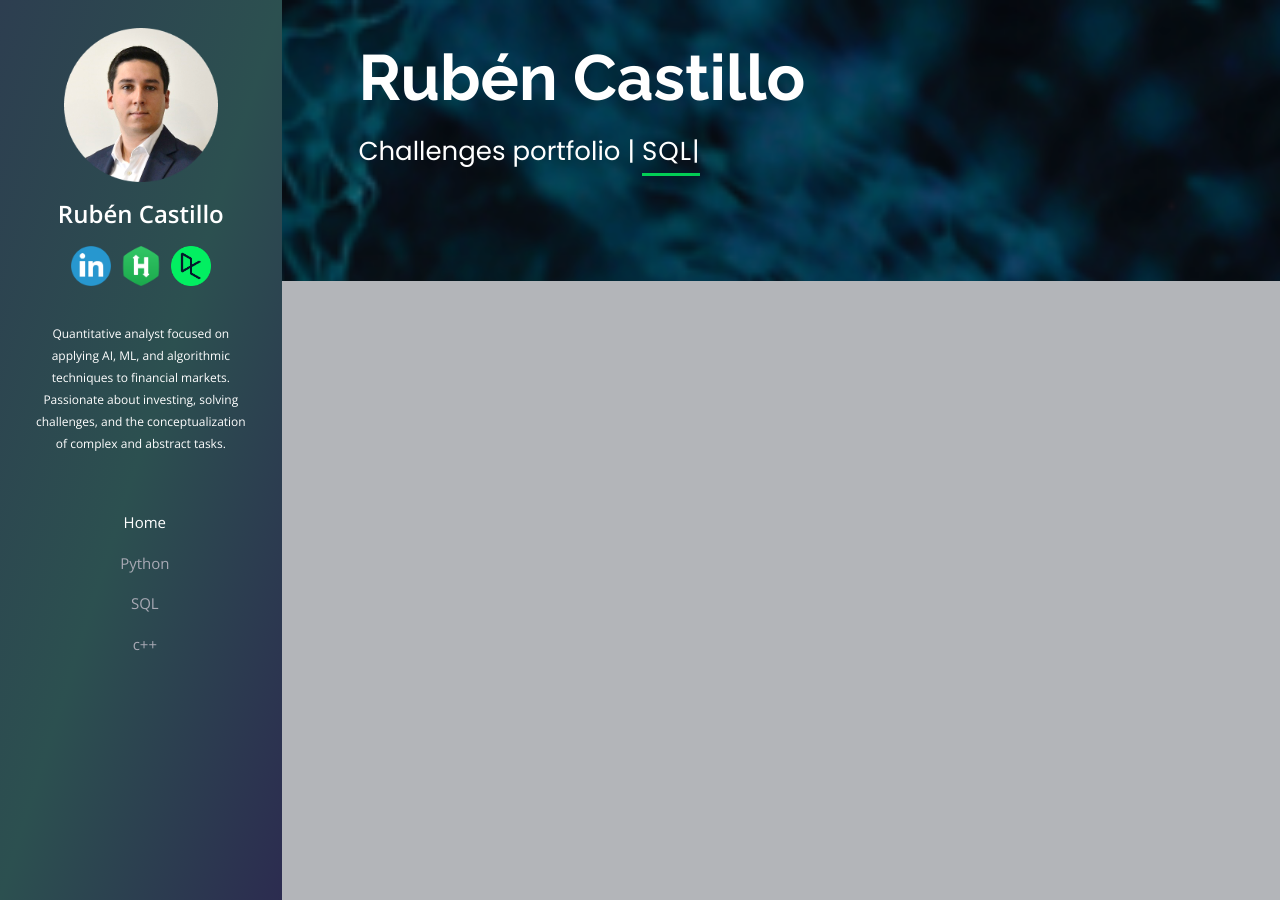
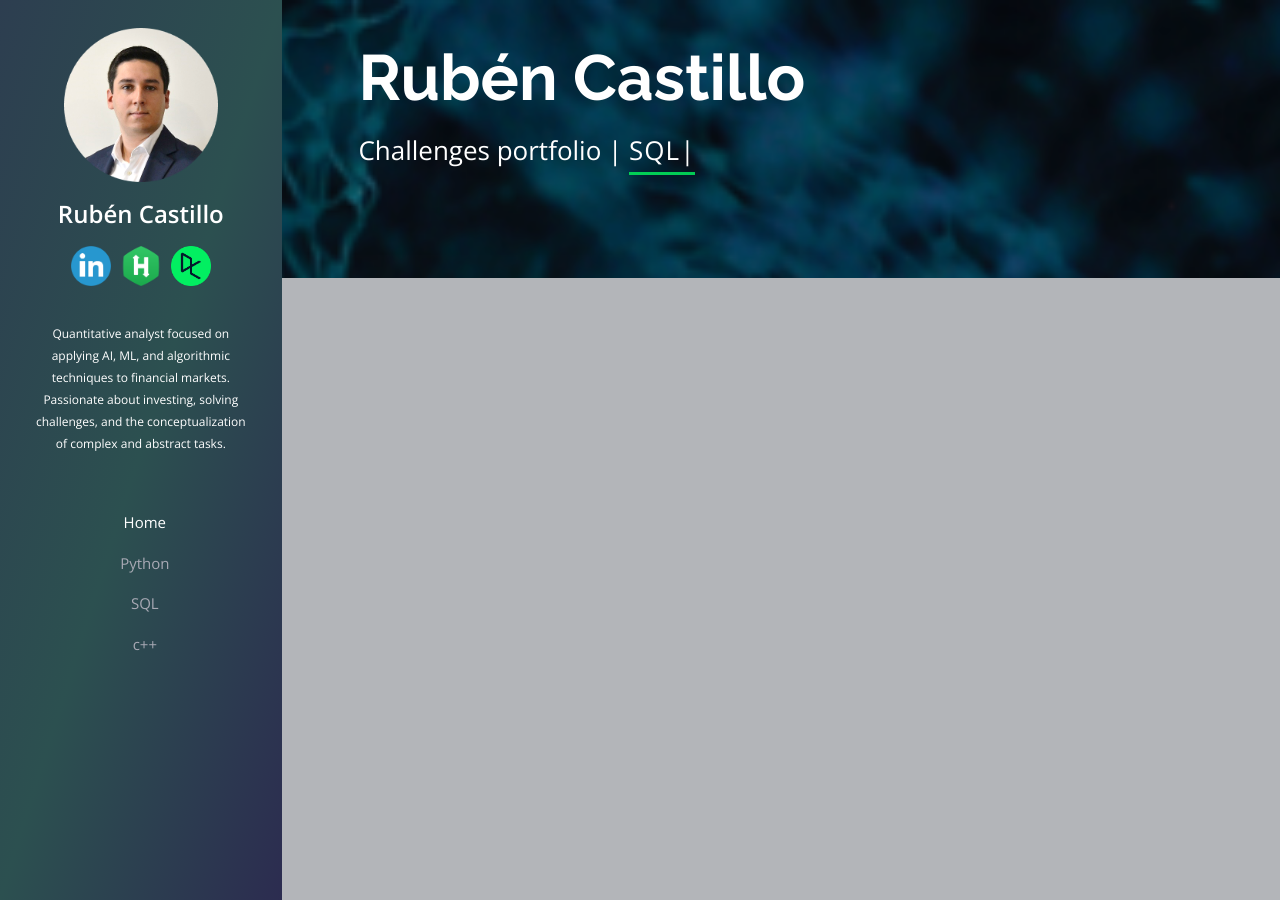
Before and after one commit to rbcastillo/rbcastillo.github.io, a Jekyll site: the page index.html, which Jekyll copies as it is, in a window 1280 px wide. Built offline with Jekyll 4.4.1, drawn with Linux system fonts in a browser that asks for light colours.

Commit message:
Update style.css
Improved mobile resposiveness

```diff
--- a/assets/css/style.css
+++ b/assets/css/style.css
@@ -245,7 +245,7 @@
   margin-bottom: 50px;
   padding-left: 10%;
   font-size: 26px;
-  font-family: "Poppins", sans-serif;
+  font-family: "Open Sans", sans-serif;
 }
 
 #hero p span {
@@ -263,13 +263,20 @@
 
 @media (max-width: 768px) {
   #hero h1 {
-    font-size: 28px;
-    line-height: 36px;
+    font-size: 20px;
+	padding-left: 0;
+	margin-left: -10%;
+    line-height: 10px;
   }
   #hero h2 {
     font-size: 18px;
     line-height: 24px;
     margin-bottom: 30px;
+  }
+  #hero p {
+  padding-left: 0;
+  margin-left: -10%;
+  font-size: 14px;
   }
 }
 
```
